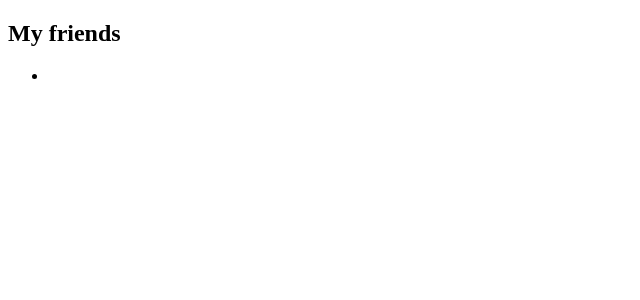
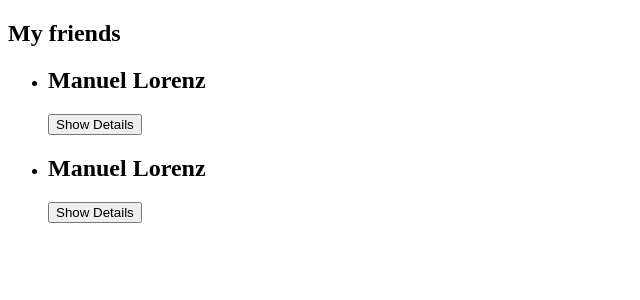
Before and after one commit to yeisson-venencia/vue-practice, a Vue app in the folder vue-first-project/: page / in a window 1280 px wide. Shown: the top 300 px of the page, without its empty margins (0-640 px from the left). Built offline with nearby package versions, Linux system fonts and the light colour scheme.

Commit message:
S7/class-one: adding cmponents to the project

```diff
--- a/vue-first-project/src/App.vue
+++ b/vue-first-project/src/App.vue
@@ -2,7 +2,8 @@
   <section>
     <h2>My friends</h2>
     <ul>
-      <li></li>
+      <person-contact></person-contact>
+      <person-contact></person-contact>
     </ul>
   </section>
 </template>
--- /dev/null
+++ b/vue-first-project/src/components/PersonContact.vue
@@ -0,0 +1,31 @@
+<template>
+  <li>
+    <h2>{{ person.fullname }}</h2>
+    <button @click="toggleDetails">Show Details</button>
+    <ul v-show="showDetails">
+      <li><strong>Phone: </strong> {{ person.phone }}</li>
+      <li><strong>Email:</strong> {{ person.email }}</li>
+    </ul>
+  </li>
+</template>
+
+<script>
+export default {
+  data() {
+    return {
+      showDetails: false,
+      person: {
+        id: 1,
+        fullname: "Manuel Lorenz",
+        phone: "01234 5678 991",
+        email: "manuel@localhost.com",
+      },
+    };
+  },
+  methods: {
+    toggleDetails() {
+      this.showDetails = !this.showDetails;
+    },
+  },
+};
+</script>
```
Also changed, not shown: vue-first-project/src/main.js (+6 -1 lines).
